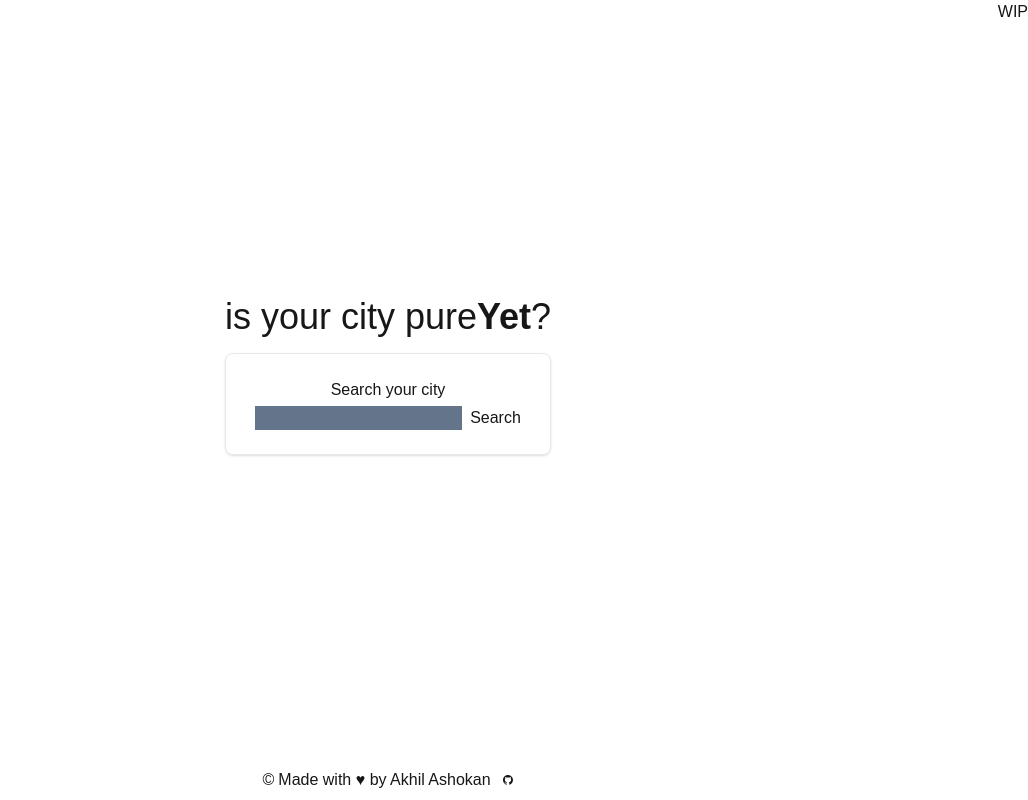
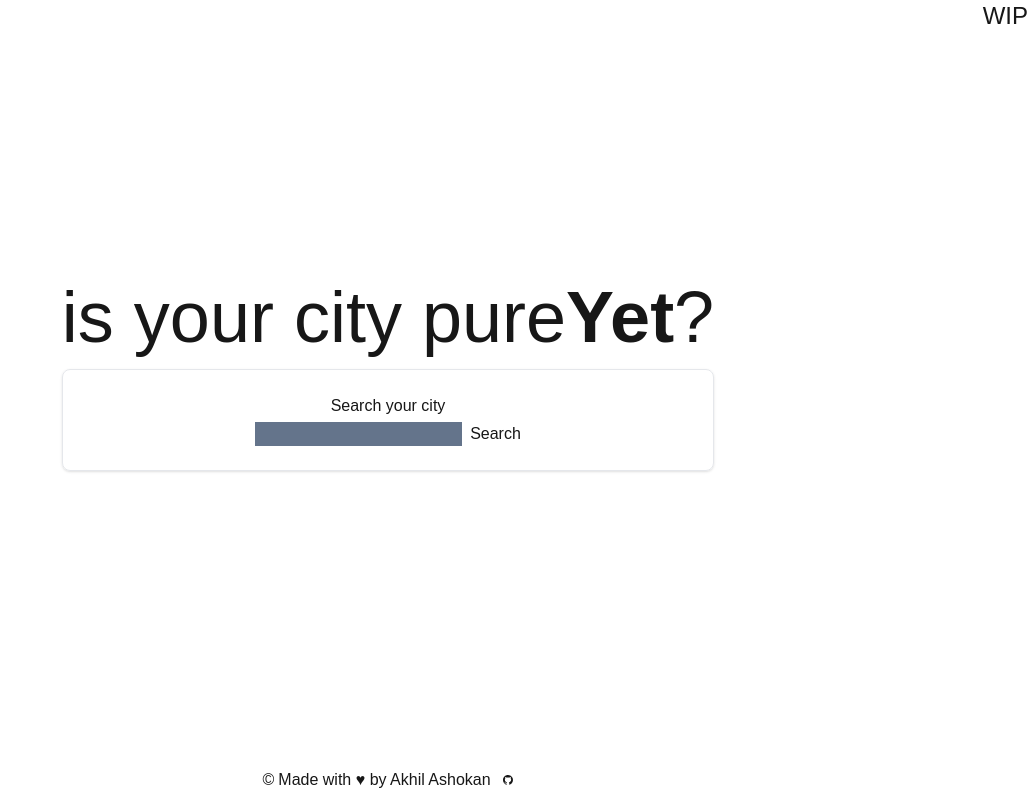
Before and after one commit to akhilashokan/pureYet, a Next.js app: page / in a window 1280 px wide. Shown: the whole page, without its empty margins (252-1280 px from the left). Built offline with nearby package versions, Linux system fonts and the light colour scheme.

Commit message:
style: text size change + add wip

```diff
--- a/app/page.tsx
+++ b/app/page.tsx
@@ -13,10 +13,10 @@ export default function Home() {
     const stateSelected = state.city !== '';
     return (
         <main className="flex flex-col min-h-screen justify-center align-middle min-w-full">
-            <p className="fixed top-0 right-0 ">WIP</p>
+            <p className="fixed top-0 right-0 text-2xl">WIP</p>
             <div className="m-auto">
                 <header className="mb-2">
-                    <h1 className="text-4xl text-center">is your city pure<strong>Yet</strong>? </h1>
+                    <h1 className="text-7xl text-center">is your city pure<strong>Yet</strong>? </h1>
                 </header>
                 <Search formAction={formAction} />
                 {stateSelected && <Select state={state} />}
```
